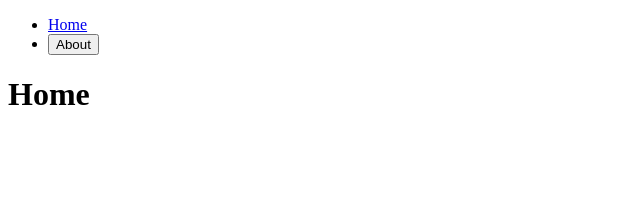
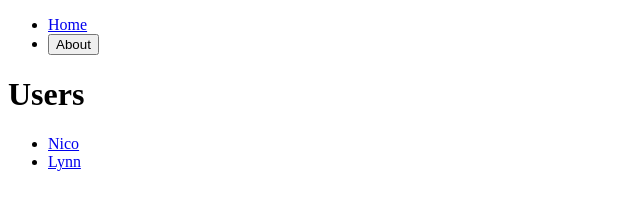
Before and after one commit to WithYourLanguage/resat-master-class, a React (Create React App) app: page / in a window 1280 px wide. Shown: the top 221 px of the page, without its empty margins (0-640 px from the left). Built offline with nearby package versions, Linux system fonts and the light colour scheme.

Commit message:
4.5 useParams
4.5에서는 useParams로 id값을 받는 방법에 대해 배웠다

```diff
--- /dev/null
+++ b/src/db.ts
@@ -0,0 +1,10 @@
+export const users = [
+  {
+    id: 1,
+    name: "Nico",
+  },
+  {
+    id: 2,
+    name: "Lynn",
+  },
+];
--- a/src/screens/Home.tsx
+++ b/src/screens/Home.tsx
@@ -1,4 +1,18 @@
+import { users } from "../db";
+import { Link } from "react-router-dom";
+
 function Home() {
-  return <h1>Home</h1>;
+  return (
+    <div>
+      <h1>Users</h1>
+      <ul>
+        {users.map((user) => (
+          <li key={user.id}>
+            <Link to={`users/${user.id}`}>{user.name}</Link>
+          </li>
+        ))}
+      </ul>
+    </div>
+  );
 }
 export default Home;
--- a/src/screens/Router.tsx
+++ b/src/screens/Router.tsx
@@ -10,6 +10,7 @@ import About from "../screens/About";
 import Root from "../Root";
 import NotFound from "../components/NotFound";
 import ErrorComponent from "../components/ErrorComponent";
+import User from "../screens/users/User"
 
 const router = createBrowserRouter([
   {
@@ -25,6 +26,10 @@ const router = createBrowserRouter([
         path: "about",
         element: <About />,
       },
+      {
+        path: "users/:userId",
+        element: <User />,
+      },
     ],
     errorElement: <NotFound />,
   },
--- /dev/null
+++ b/src/screens/users/User.tsx
@@ -0,0 +1,13 @@
+import { useParams } from "react-router-dom";
+import { users } from "../../db";
+
+function User() {
+  const { userId } = useParams();
+  return (
+    <h1>
+      User with it {userId} is named: {users[Number(userId) - 1].name}
+    </h1>
+  );
+}
+
+export default User;
```
